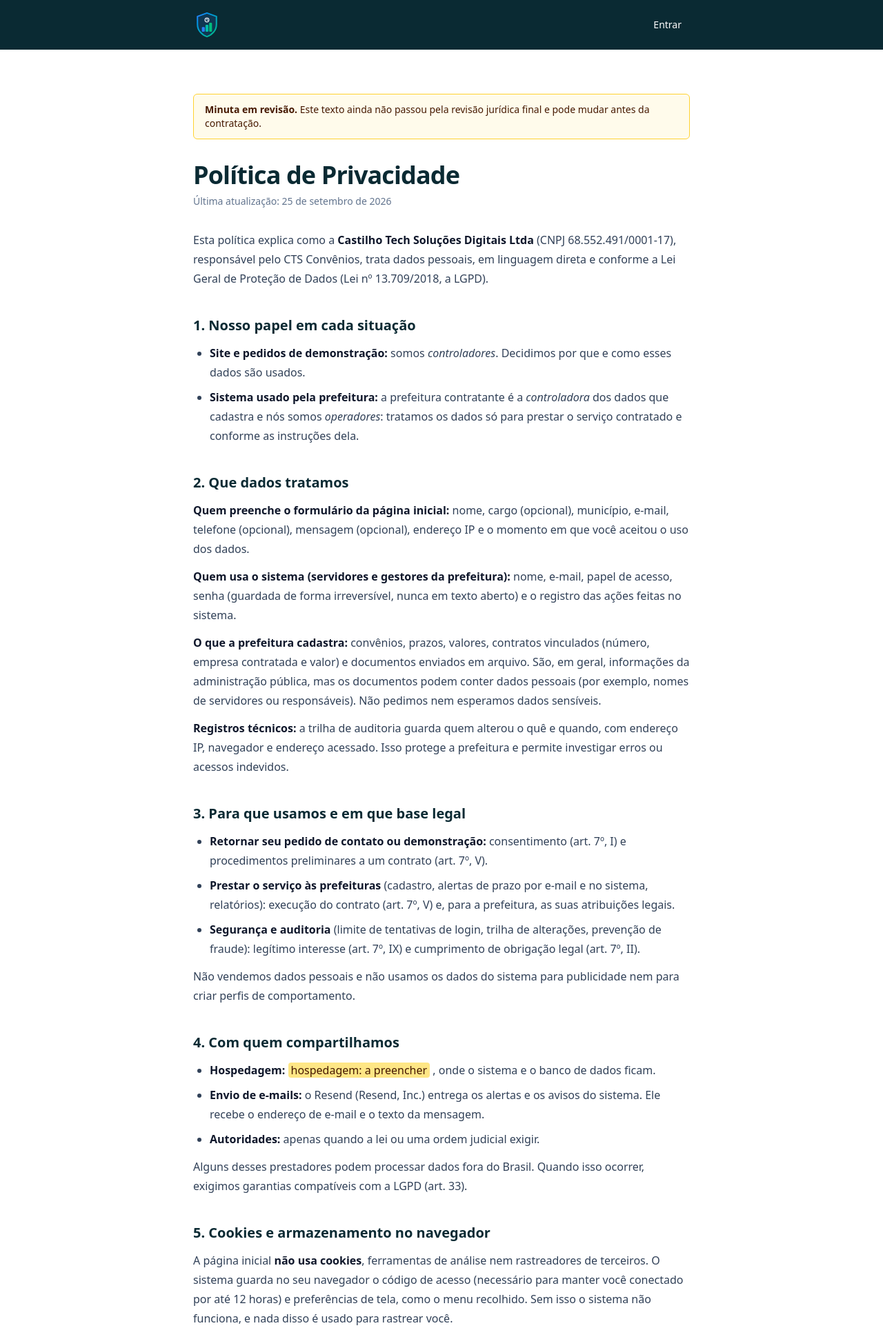
After one commit to AugustoCastilhoDev/cts-convenios, a Laravel app: template src/resources/views/privacidade.blade.php in a window 1280 px wide. The commit adds this page. Shown: the top 1926 px of the page at 69% size. Run offline with Laravel 12, Linux system fonts and the light colour scheme; the template is opened without the code that fills it, so the values that code supplies are empty; style sheets or scripts are compiled from the project's sources; parts of the project's set-up code (start-up, migrations or seed data) failed here and were passed over.

Commit message:
Paginas de Privacidade e Termos de uso (minuta) e identificacao da empresa no rodape
- /privacidade e /termos: publicas, sem estado, indexaveis; texto baseado no que o sistema
  realmente coleta (landing sem cookies, token no navegador, auditoria com IP, Resend, backup 14 dias)
- config/empresa.php com razao social e CNPJ do cartao CNPJ; campos pendentes aparecem
  destacados como "a preencher"; aviso de minuta ate TEXTO_JURIDICO_REVISADO=true
- Rodape da landing com CNPJ e links; aceite do formulario aponta para a Politica de Privacidade
- Testes das paginas legais; ROADMAP e docs/PRODUCAO.md atualizados

Co-Authored-By: Claude Sonnet 5 <noreply@anthropic.com>

```diff
--- /dev/null
+++ b/src/config/empresa.php
@@ -0,0 +1,33 @@
+<?php
+
+/*
+|--------------------------------------------------------------------------
+| Dados da empresa (páginas de Privacidade e Termos, rodapé da landing)
+|--------------------------------------------------------------------------
+|
+| Tudo vem do .env.production. Campo vazio aparece nas páginas públicas como
+| "[a preencher]" em destaque, para não passar despercebido antes do lançamento.
+|
+*/
+
+return [
+
+    // Dados públicos do cartão CNPJ (emitido em 12/08/2026); o .env só precisa sobrescrever se mudarem.
+    'razao_social' => env('EMPRESA_RAZAO_SOCIAL', 'Castilho Tech Soluções Digitais Ltda'),
+    'nome_fantasia' => env('EMPRESA_NOME_FANTASIA', 'Castilho Soluções Digitais'),
+    'cnpj' => env('EMPRESA_CNPJ', '68.552.491/0001-17'),
+    'endereco' => env('EMPRESA_ENDERECO', 'Rua Bernardino José Fidelis, 142, Três Cruzes, Leopoldina/MG, CEP 36.700-488'),
+    'foro' => env('EMPRESA_FORO'),
+
+    // Canal geral e canal do encarregado de dados (LGPD, art. 41).
+    'email_contato' => env('EMPRESA_EMAIL_CONTATO'),
+    'encarregado_nome' => env('EMPRESA_ENCARREGADO_NOME'),
+    'encarregado_email' => env('EMPRESA_ENCARREGADO_EMAIL'),
+
+    // Onde o sistema roda (operador de hospedagem citado na política de privacidade).
+    'hospedagem' => env('EMPRESA_HOSPEDAGEM'),
+
+    // false enquanto o texto não passou por revisão jurídica: as páginas mostram um aviso de minuta.
+    'texto_revisado' => (bool) env('TEXTO_JURIDICO_REVISADO', false),
+
+];
--- /dev/null
+++ b/src/resources/views/components/dado-empresa.blade.php
@@ -0,0 +1,3 @@
+@props(['campo'])
+@php($valor = config("empresa.$campo"))
+@if (filled($valor)){{ $valor }}@else<x-pendente>{{ str_replace('_', ' ', $campo) }}: a preencher</x-pendente>@endif
--- /dev/null
+++ b/src/resources/views/components/pagina-legal.blade.php
@@ -0,0 +1,48 @@
+@props(['titulo', 'descricao', 'caminho'])
+<!DOCTYPE html>
+<html lang="pt-BR" class="scroll-smooth motion-reduce:scroll-auto">
+<head>
+    <meta charset="utf-8">
+    <meta name="viewport" content="width=device-width, initial-scale=1">
+    <title>{{ $titulo }} — CTS Convênios</title>
+    <meta name="description" content="{{ $descricao }}">
+    <link rel="canonical" href="{{ url($caminho) }}">
+    <link rel="icon" href="/favicon.svg" type="image/svg+xml">
+    <meta name="theme-color" content="#0a2a33">
+    @vite(['resources/css/app.css'])
+</head>
+<body class="bg-white text-slate-900 antialiased">
+    <header class="bg-petroleo text-white">
+        <div class="mx-auto flex max-w-3xl items-center justify-between gap-4 px-4 py-4 sm:px-6">
+            <a href="/" aria-label="CTS Convênios — página inicial"><x-logo-cts class="h-10 w-auto" /></a>
+            <a href="/app/login" class="rounded-md px-3 py-2 text-sm font-medium hover:bg-white/10">Entrar</a>
+        </div>
+    </header>
+
+    <main class="mx-auto max-w-3xl px-4 py-12 sm:px-6 sm:py-16">
+        @unless (config('empresa.texto_revisado'))
+            <p role="note" class="mb-8 rounded-md border border-amber-300 bg-amber-50 px-4 py-3 text-sm text-amber-950">
+                <strong>Minuta em revisão.</strong> Este texto ainda não passou pela revisão jurídica final e pode mudar antes da contratação.
+            </p>
+        @endunless
+
+        <h1 class="text-3xl font-semibold tracking-tight text-balance text-petroleo sm:text-4xl">{{ $titulo }}</h1>
+        <p class="mt-2 text-sm text-slate-500">Última atualização: 25 de setembro de 2026</p>
+
+        <div class="mt-8 leading-7 text-slate-700 [&_a]:text-brand-700 [&_a]:underline [&_h2]:mt-10 [&_h2]:mb-3 [&_h2]:text-xl [&_h2]:font-semibold [&_h2]:text-petroleo [&_li]:mt-2 [&_ol]:mt-3 [&_ol]:list-decimal [&_ol]:pl-6 [&_p]:mt-3 [&_strong]:text-slate-900 [&_ul]:mt-3 [&_ul]:list-disc [&_ul]:pl-6">
+            {{ $slot }}
+        </div>
+    </main>
+
+    <footer class="bg-petroleo-claro px-4 py-8 text-sm text-slate-300 sm:px-6">
+        <div class="mx-auto flex max-w-3xl flex-wrap items-center justify-between gap-4">
+            <p>© {{ date('Y') }} {{ config('empresa.razao_social') }}</p>
+            <nav class="flex gap-5" aria-label="Documentos">
+                <a href="/privacidade" class="hover:text-white hover:underline">Privacidade</a>
+                <a href="/termos" class="hover:text-white hover:underline">Termos de uso</a>
+                <a href="/" class="hover:text-white hover:underline">Início</a>
+            </nav>
+        </div>
+    </footer>
+</body>
+</html>
--- /dev/null
+++ b/src/resources/views/components/pendente.blade.php
@@ -0,0 +1,2 @@
+{{-- Trecho que depende de uma decisão ou de um dado ainda não informado: aparece destacado. --}}
+<mark class="rounded bg-amber-200 px-1 text-amber-950">{{ $slot->isEmpty() ? 'a preencher' : $slot }}</mark>
--- /dev/null
+++ b/src/resources/views/privacidade.blade.php
@@ -0,0 +1,86 @@
+<x-pagina-legal
+    titulo="Política de Privacidade"
+    descricao="Como o CTS Convênios trata dados pessoais: o que coletamos, para quê, com quem compartilhamos e como exercer seus direitos (LGPD)."
+    caminho="/privacidade"
+>
+    <p>
+        Esta política explica como a <strong>{{ config('empresa.razao_social') }}</strong> (CNPJ <x-dado-empresa campo="cnpj" />),
+        responsável pelo CTS Convênios, trata dados pessoais, em linguagem direta e conforme a Lei Geral de Proteção de Dados
+        (Lei nº 13.709/2018, a LGPD).
+    </p>
+
+    <h2>1. Nosso papel em cada situação</h2>
+    <ul>
+        <li><strong>Site e pedidos de demonstração:</strong> somos <em>controladores</em>. Decidimos por que e como esses dados são usados.</li>
+        <li><strong>Sistema usado pela prefeitura:</strong> a prefeitura contratante é a <em>controladora</em> dos dados que cadastra
+            e nós somos <em>operadores</em>: tratamos os dados só para prestar o serviço contratado e conforme as instruções dela.</li>
+    </ul>
+
+    <h2>2. Que dados tratamos</h2>
+    <p><strong>Quem preenche o formulário da página inicial:</strong> nome, cargo (opcional), município, e-mail, telefone (opcional),
+        mensagem (opcional), endereço IP e o momento em que você aceitou o uso dos dados.</p>
+    <p><strong>Quem usa o sistema (servidores e gestores da prefeitura):</strong> nome, e-mail, papel de acesso, senha (guardada de forma
+        irreversível, nunca em texto aberto) e o registro das ações feitas no sistema.</p>
+    <p><strong>O que a prefeitura cadastra:</strong> convênios, prazos, valores, contratos vinculados (número, empresa contratada e valor) e
+        documentos enviados em arquivo. São, em geral, informações da administração pública, mas os documentos podem conter dados pessoais
+        (por exemplo, nomes de servidores ou responsáveis). Não pedimos nem esperamos dados sensíveis.</p>
+    <p><strong>Registros técnicos:</strong> a trilha de auditoria guarda quem alterou o quê e quando, com endereço IP, navegador e endereço
+        acessado. Isso protege a prefeitura e permite investigar erros ou acessos indevidos.</p>
+
+    <h2>3. Para que usamos e em que base legal</h2>
+    <ul>
+        <li><strong>Retornar seu pedido de contato ou demonstração:</strong> consentimento (art. 7º, I) e procedimentos preliminares a um contrato (art. 7º, V).</li>
+        <li><strong>Prestar o serviço às prefeituras</strong> (cadastro, alertas de prazo por e-mail e no sistema, relatórios): execução do contrato (art. 7º, V)
+            e, para a prefeitura, as suas atribuições legais.</li>
+        <li><strong>Segurança e auditoria</strong> (limite de tentativas de login, trilha de alterações, prevenção de fraude): legítimo interesse (art. 7º, IX)
+            e cumprimento de obrigação legal (art. 7º, II).</li>
+    </ul>
+    <p>Não vendemos dados pessoais e não usamos os dados do sistema para publicidade nem para criar perfis de comportamento.</p>
+
+    <h2>4. Com quem compartilhamos</h2>
+    <ul>
+        <li><strong>Hospedagem:</strong> <x-dado-empresa campo="hospedagem" />, onde o sistema e o banco de dados ficam.</li>
+        <li><strong>Envio de e-mails:</strong> o Resend (Resend, Inc.) entrega os alertas e os avisos do sistema. Ele recebe o endereço de e-mail e o texto da mensagem.</li>
+        <li><strong>Autoridades:</strong> apenas quando a lei ou uma ordem judicial exigir.</li>
+    </ul>
+    <p>Alguns desses prestadores podem processar dados fora do Brasil. Quando isso ocorrer, exigimos garantias compatíveis com a LGPD (art. 33).</p>
+
+    <h2>5. Cookies e armazenamento no navegador</h2>
+    <p>A página inicial <strong>não usa cookies</strong>, ferramentas de análise nem rastreadores de terceiros. O sistema guarda no seu navegador o
+        código de acesso (necessário para manter você conectado por até 12 horas) e preferências de tela, como o menu recolhido. Sem isso o sistema não funciona,
+        e nada disso é usado para rastrear você.</p>
+
+    <h2>6. Por quanto tempo guardamos</h2>
+    <ul>
+        <li><strong>Pedidos de contato:</strong> pelo tempo necessário para retornar o contato e, se não houver contratação, por até
+            <x-pendente>12 meses — prazo a confirmar</x-pendente>.</li>
+        <li><strong>Dados do sistema:</strong> enquanto o contrato com a prefeitura estiver ativo. Ao final, devolvemos ou eliminamos os dados conforme o contrato
+            (<x-pendente>prazo a definir no contrato</x-pendente>), ressalvadas obrigações legais.</li>
+        <li><strong>Cópias de segurança:</strong> mantidas por 14 dias em rodízio; dados eliminados do sistema desaparecem dos backups nesse prazo.</li>
+        <li><strong>Trilha de auditoria:</strong> mantida enquanto durar o contrato, pois é o histórico que protege a prefeitura.</li>
+    </ul>
+
+    <h2>7. Como protegemos</h2>
+    <ul>
+        <li>Cada prefeitura só enxerga os próprios dados; o isolamento é aplicado em todas as consultas.</li>
+        <li>Conexão criptografada (HTTPS), senhas guardadas de forma irreversível, limite de tentativas de login e sessão que expira em 12 horas.</li>
+        <li>Documentos só são baixados por quem tem acesso ao convênio, nunca por link aberto.</li>
+        <li>Trilha de auditoria de criações, alterações e exclusões, e cópias de segurança periódicas.</li>
+    </ul>
+    <p>Nenhum sistema é totalmente imune a incidentes. Se ocorrer um que possa causar risco relevante, avisaremos a prefeitura afetada e a ANPD nos prazos da lei.</p>
+
+    <h2>8. Seus direitos</h2>
+    <p>Você pode pedir: confirmação de que tratamos seus dados, acesso, correção, anonimização ou eliminação de dados desnecessários, portabilidade,
+        informação sobre com quem compartilhamos e a revogação do consentimento (LGPD, art. 18).</p>
+    <p>Para dados do formulário do site, escreva para o e-mail do encarregado abaixo. Para dados cadastrados no sistema, o pedido deve ser feito à
+        <strong>prefeitura</strong> (a controladora); nós ajudamos a prefeitura a atendê-lo.</p>
+
+    <h2>9. Encarregado e contato</h2>
+    <p>Encarregado pelo tratamento de dados: <x-dado-empresa campo="encarregado_nome" />,
+        e-mail <x-dado-empresa campo="encarregado_email" />.</p>
+    <p>{{ config('empresa.razao_social') }} — <x-dado-empresa campo="endereco" />. Contato geral: <x-dado-empresa campo="email_contato" />.</p>
+    <p>Se você entender que seus direitos não foram atendidos, pode recorrer à Autoridade Nacional de Proteção de Dados (<a href="https://www.gov.br/anpd" rel="noopener">gov.br/anpd</a>).</p>
+
+    <h2>10. Mudanças nesta política</h2>
+    <p>Quando esta política mudar de forma relevante, atualizamos a data acima e avisamos as prefeituras contratantes. Veja também os <a href="/termos">Termos de uso</a>.</p>
+</x-pagina-legal>
--- a/src/routes/web.php
+++ b/src/routes/web.php
@@ -21,6 +21,10 @@ $semEstado = [
 // Página pública (landing): HTML puro, rápido e indexável, sem o pacote do Vue.
 Route::view('/', 'landing')->name('landing')->withoutMiddleware($semEstado);
 
+// Documentos legais: também públicos, indexáveis e sem estado.
+Route::view('/privacidade', 'privacidade')->name('privacidade')->withoutMiddleware($semEstado);
+Route::view('/termos', 'termos')->name('termos')->withoutMiddleware($semEstado);
+
 // O sistema (SPA Vue) mora em /app: qualquer caminho abaixo dele cai no mesmo shell,
 // e o Vue Router decide a tela. A API continua em /api.
 Route::view('/app/{any?}', 'app')->where('any', '.*')->name('app')->withoutMiddleware($semEstado);
```
Also changed, not shown: ROADMAP.md (+1 -1 lines), docs/PRODUCAO.md (+3 -2 lines), src/resources/views/landing.blade.php (+8 -4 lines), src/resources/views/termos.blade.php (added, +68 -0 lines), src/tests/Feature/Contato/LandingPageTest.php (+1 -1 lines), src/tests/Feature/Contato/PaginasLegaisTest.php (added, +60 -0 lines), 1 other file.
